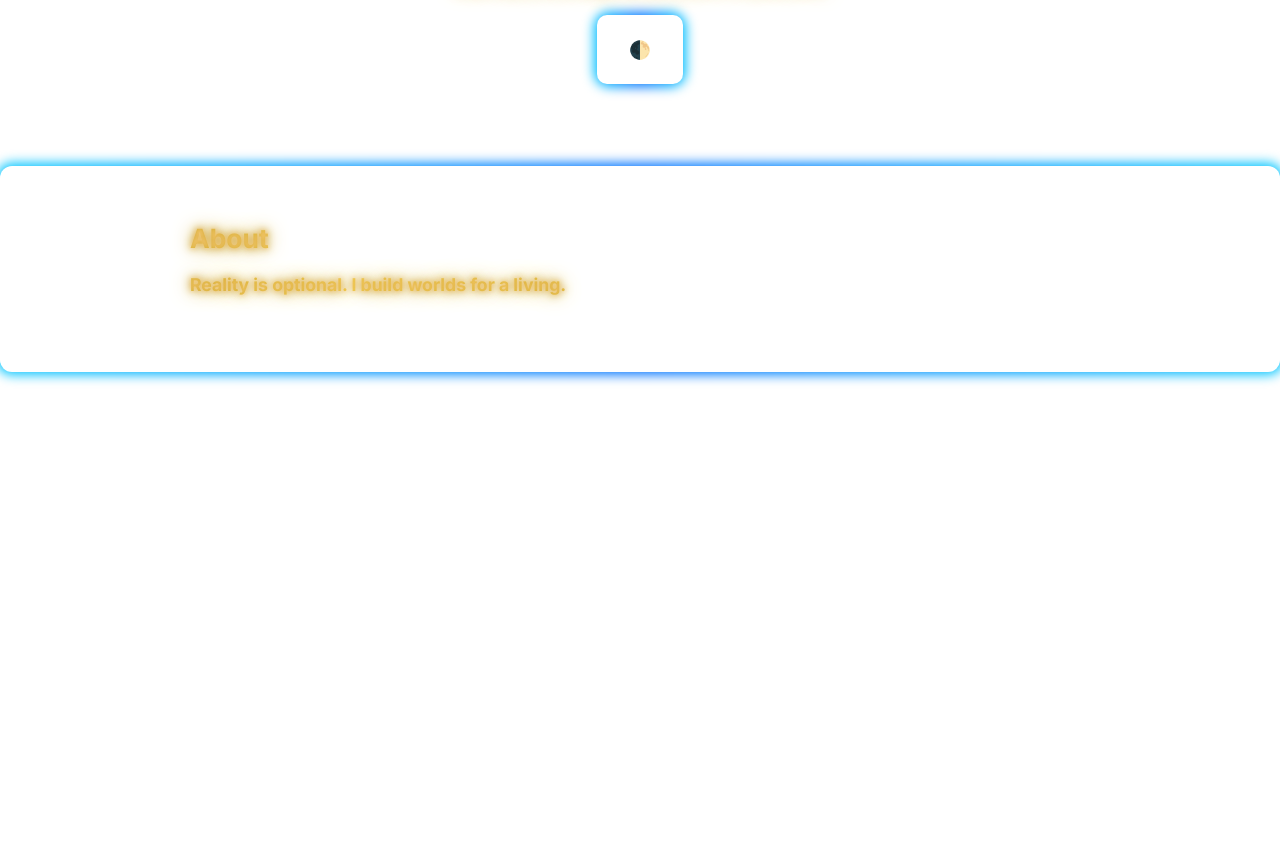
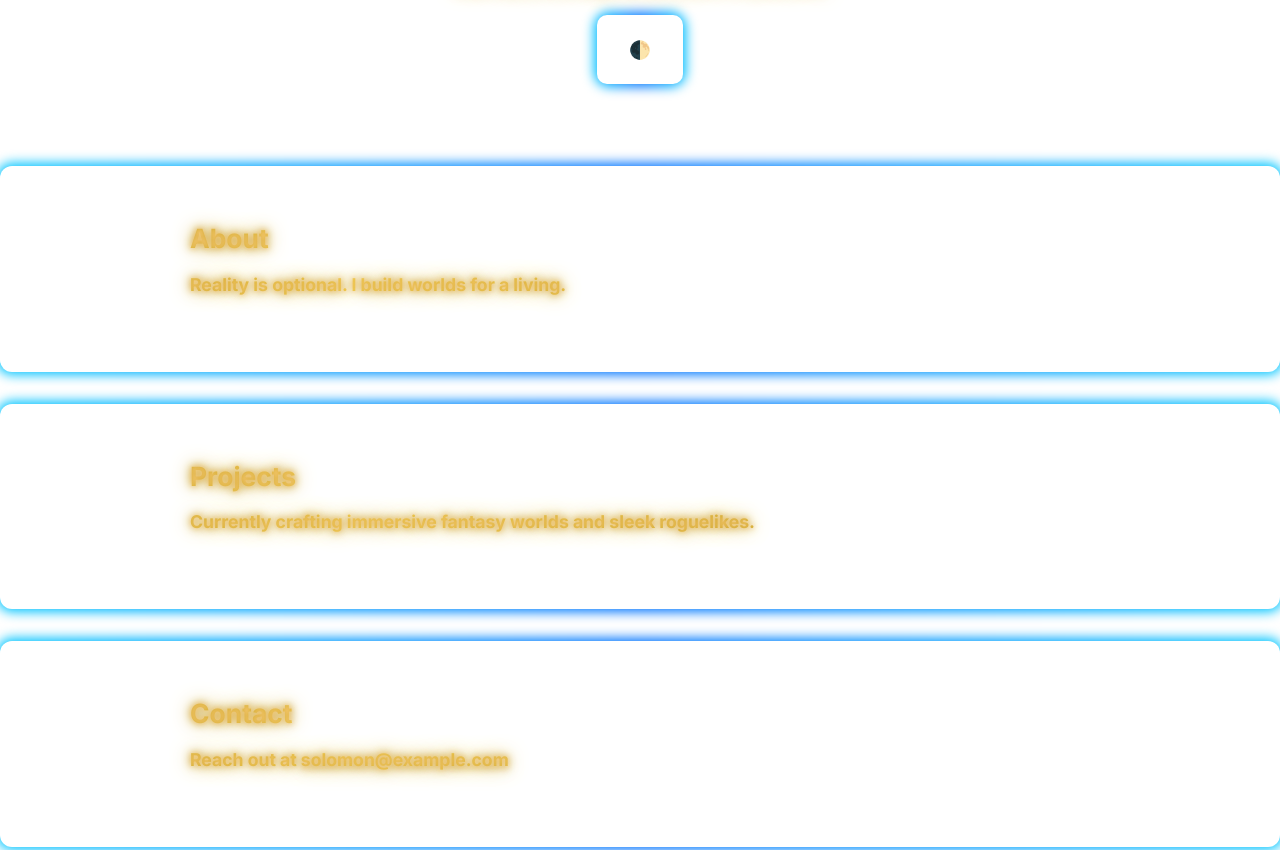
Before and after one commit to ScribeOfShadow/ScribeOfShadow.github.io, a plain HTML site: page index.html in a window 1280 px wide. Shown: the part 146-996 px from the top of the page. Before the commit the page ends 800 px from the top, so only its background shows below. Drawn offline with Linux system fonts and the light colour scheme.

Commit message:
Update index.html

```diff
--- a/index.html
+++ b/index.html
@@ -28,7 +28,20 @@
       </div>
     </section>
 
-    <!-- Add more sections here -->
+    <!-- You can add more sections below -->
+    <section id="projects" class="card glow-border" style="margin-top: 2rem;">
+      <div class="container">
+        <h2 class="metallic-gold-text">Projects</h2>
+        <p class="accent-text metallic-gold-text">Currently crafting immersive fantasy worlds and sleek roguelikes.</p>
+      </div>
+    </section>
+
+    <section id="contact" class="card glow-border" style="margin-top: 2rem;">
+      <div class="container">
+        <h2 class="metallic-gold-text">Contact</h2>
+        <p class="accent-text metallic-gold-text">Reach out at <a href="mailto:solomon@example.com" style="color: inherit; text-decoration: underline;">solomon@example.com</a></p>
+      </div>
+    </section>
   </main>
 </body>
 </html>
```
